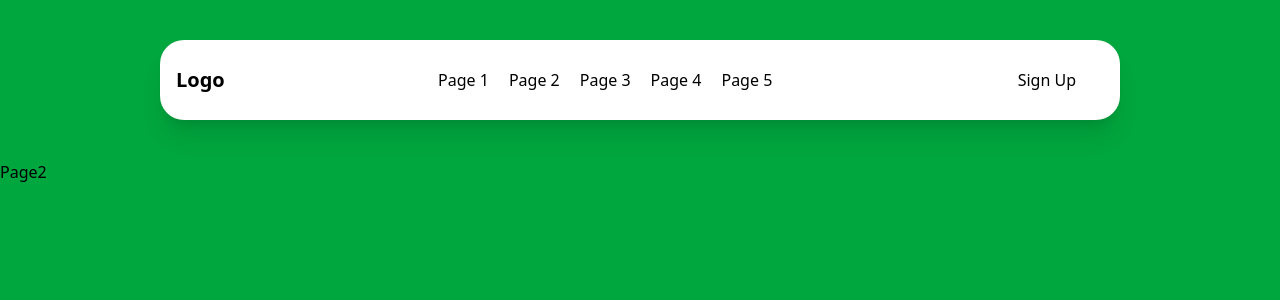
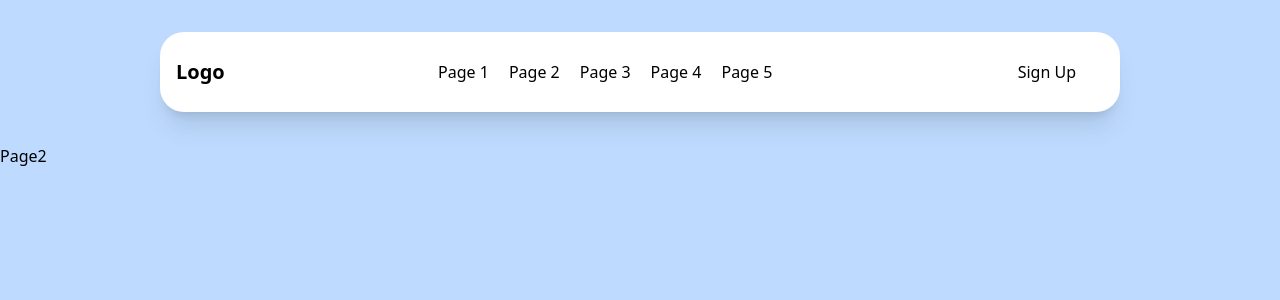
Before and after one commit to britt-young/GulfCoastWDD, a React (Vite) app: page /page2 in a window 1280 px wide. Shown: the top 300 px of the page. Built offline with nearby package versions, Linux system fonts and the light colour scheme.

Commit message:
navbar refactoring styling

```diff
--- a/src/Components/NavBar.jsx
+++ b/src/Components/NavBar.jsx
@@ -4,6 +4,7 @@ import { NavLink, useNavigate } from "react-router-dom";
 const NavBar = () => {
   const [isMenuOpen, setIsMenuOpen] = useState(false);
   const [isScrolled, setIsScrolled] = useState(false);
+
   const navigate = useNavigate();
 
   useEffect(() => {
@@ -23,13 +24,9 @@ const NavBar = () => {
   }, []);
 
   return (
-    <div className="py-10 lg:px-40 px-10">
+    <div className="py-8 lg:px-40 px-8">
       <nav
-        className={`flex justify-between items-center px-4 transition-all duration-300 ${
-          isScrolled
-            ? "fixed top-0 left-0 w-full bg-white shadow-md z-50 rounded-none m-0"
-            : "lg:rounded-3xl rounded-xl bg-white shadow-xl z-50"
-        }`}
+        className={`flex justify-between items-center px-4 transition-all duration-200 ease-in-out ${isScrolled ? "fixed top-0 left-0 w-full bg-white shadow-md z-50 rounded-none m-0 scroll-smooth" : "lg:rounded-3xl rounded-xl bg-white shadow-xl z-50"}`}
       >
         {/* Logo or brand */}
         <div className="text-xl font-bold">Logo</div>
--- a/src/layout/RootLayout.jsx
+++ b/src/layout/RootLayout.jsx
@@ -4,7 +4,7 @@ import { Outlet } from 'react-router-dom';
 
 const RootLayout = () => {
   return (
-    <div className="bg-green-600 min-h-screen"> {/* Use min-h-screen to fill the viewport */}
+    <div className="bg-blue-200 min-h-screen"> {/* Use min-h-screen to fill the viewport */}
       <Navbar />
       <Outlet />
       {/* <Footer /> */}
```
